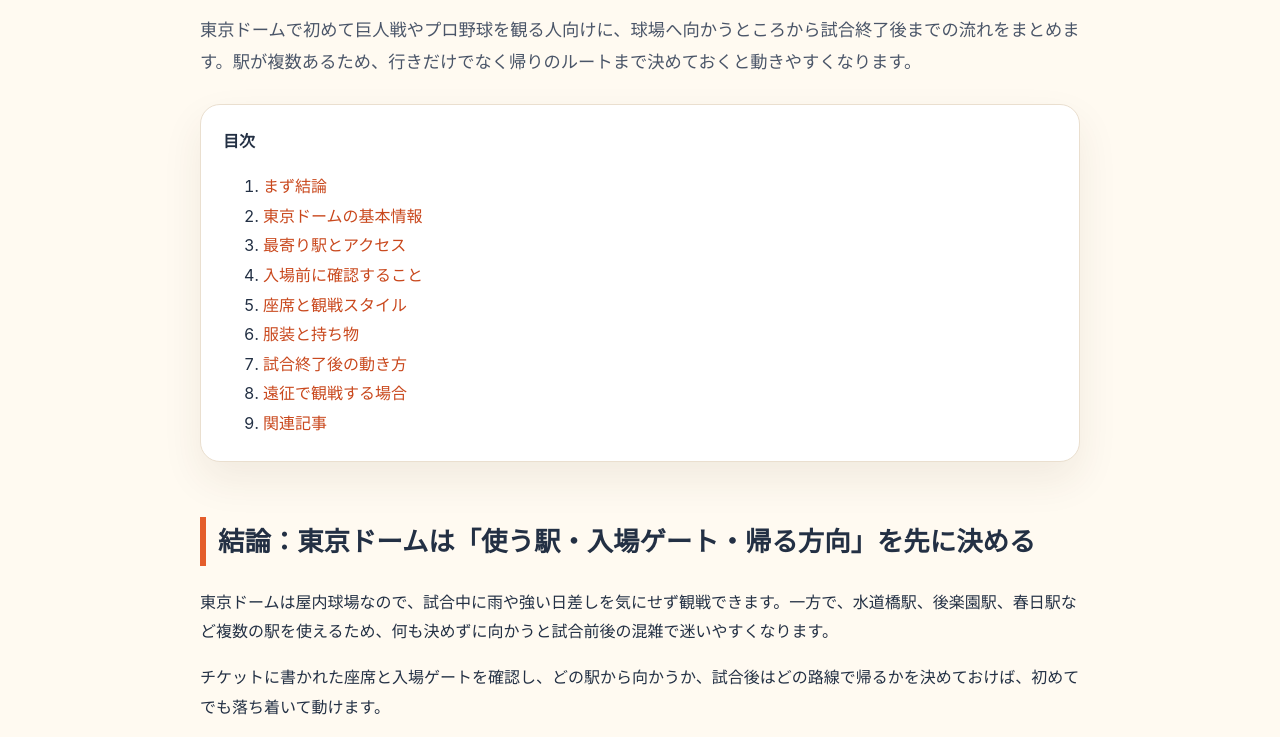
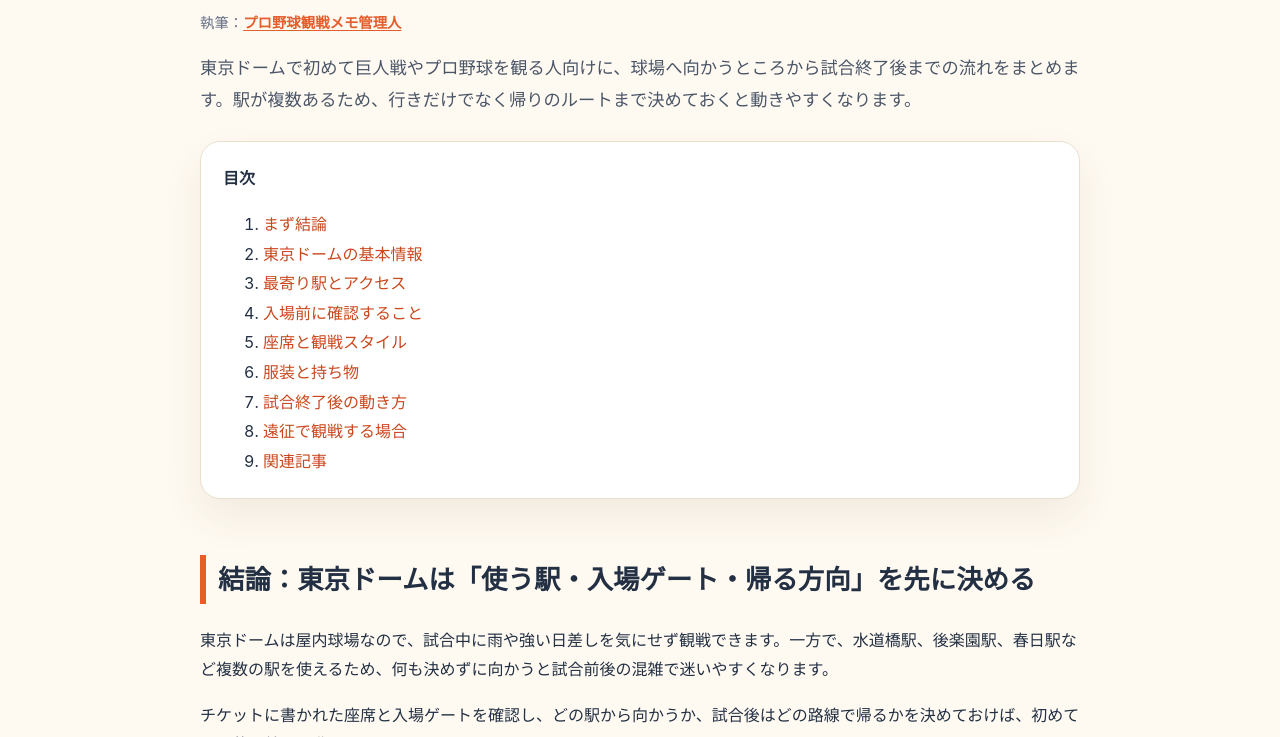
Before and after one commit to hitoshihirai07-hash/pro-baseball-watch-guide, a website: page articles/tokyo-dome-guide.html in a window 1280 px wide. Shown: the part 363-1100 px from the top of the page. Drawn offline with Linux system fonts and the light colour scheme.

Commit message:
Add visible author credits to guide articles (part 4)

```diff
--- a/articles/tokyo-dome-guide.html
+++ b/articles/tokyo-dome-guide.html
@@ -54,6 +54,7 @@
 <span class="badge">12球団・球場</span>
 <h1>東京ドーム観戦ガイド｜アクセス・座席・持ち物・試合後の動き方</h1>
 <p class="article-meta">公開日：2026年6月9日 / 更新日：2026年7月28日</p>
+<p class="article-author">執筆：<a href="/articles/admin-profile">プロ野球観戦メモ管理人</a></p>
 <p class="lead">東京ドームで初めて巨人戦やプロ野球を観る人向けに、球場へ向かうところから試合終了後までの流れをまとめます。駅が複数あるため、行きだけでなく帰りのルートまで決めておくと動きやすくなります。</p>
 </header>
 
```
Also changed, not shown: articles/tokyo-yakult-swallows-guide.html (+1 -0 lines), articles/watch-baseball-on-tv.html (+1 -0 lines), articles/yokohama-dena-baystars-guide.html (+1 -0 lines), articles/yokohama-stadium-guide.html (+1 -0 lines), articles/yomiuri-giants-guide.html (+1 -0 lines), articles/zozo-marine-stadium-guide.html (+1 -0 lines).
